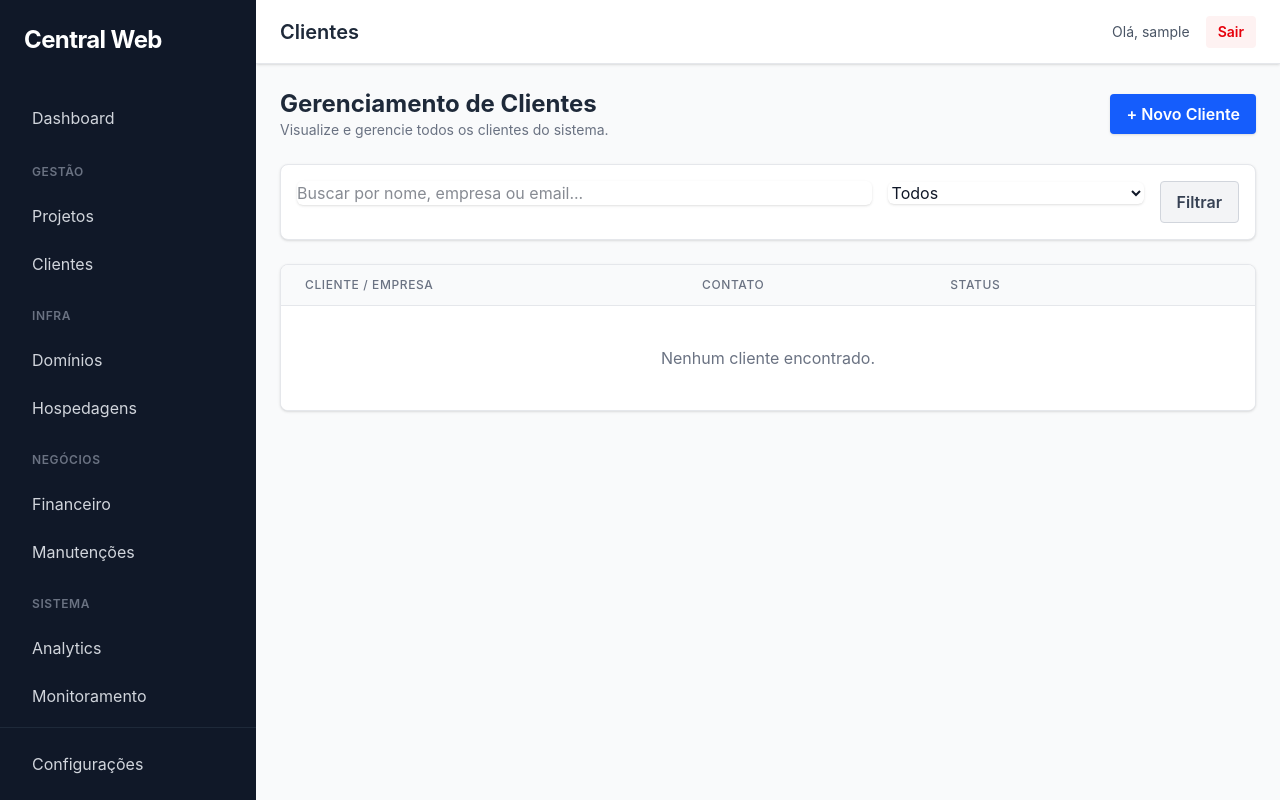
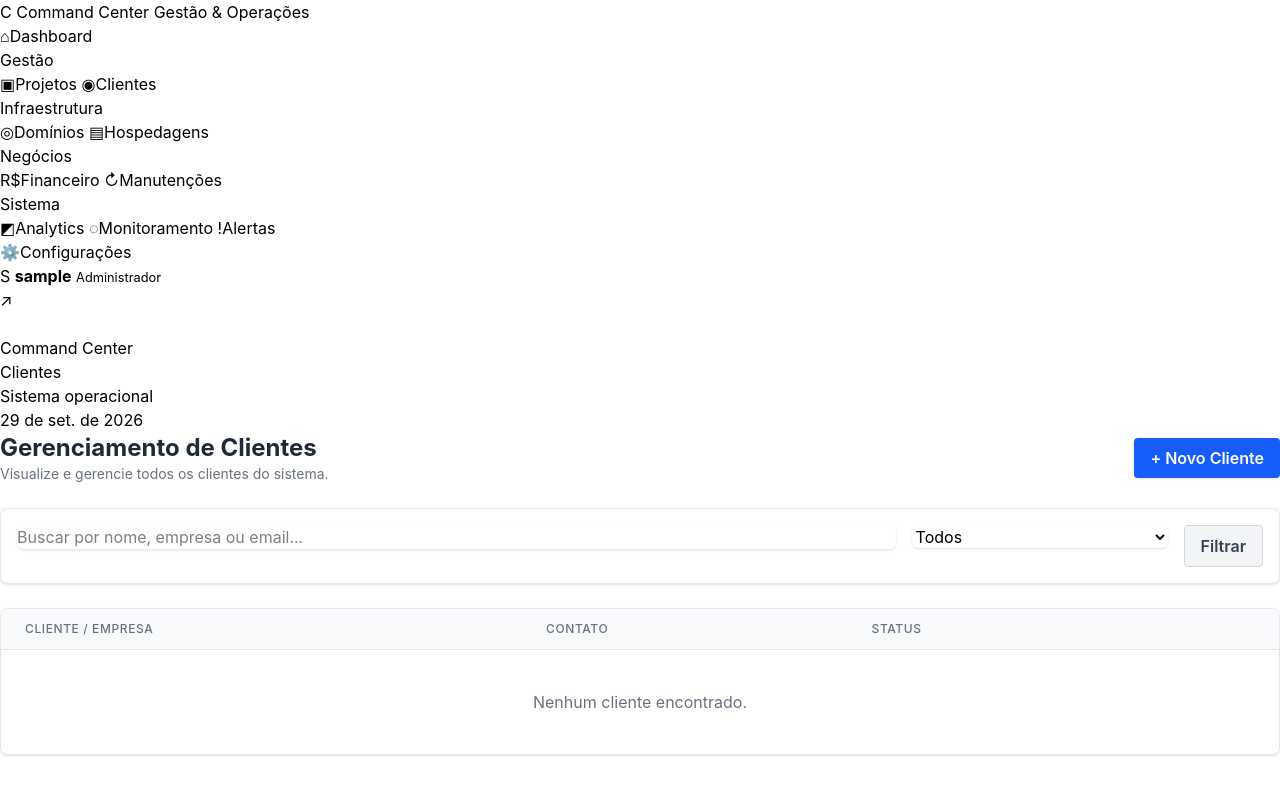
Before and after one commit to nicthecreator/command_center, a Django app: page /clientes/ in a window 1280 px wide. Run offline with Django 5.2, Linux system fonts and the light colour scheme; the visitor is signed in with stand-in values (Sample User, id 1); data that the repository does not hold is empty.

Commit message:
style: modernize global command center layout

```diff
--- a/templates/base.html
+++ b/templates/base.html
@@ -4,88 +4,149 @@
 <head>
     <meta charset="UTF-8">
     <meta name="viewport" content="width=device-width, initial-scale=1.0">
-    <title>{% block title %}Central de Projetos Web{% endblock %}</title>
-    <!-- Tailwind CSS -->
+    <title>{% block title %}Command Center{% endblock %}</title>
     <link href="{% static 'css/output.css' %}" rel="stylesheet">
-    <!-- HTMX -->
     <script src="{% static 'js/htmx.min.js' %}"></script>
     {% block head %}{% endblock %}
 </head>
-<body class="bg-gray-100 font-sans antialiased text-gray-900" hx-headers='{"X-CSRFToken": "{{ csrf_token }}"}'>
-    <div class="flex h-screen overflow-hidden">
+<body class="app-shell" hx-headers='{"X-CSRFToken": "{{ csrf_token }}"}'>
+    <div id="mobile-overlay" class="mobile-overlay" aria-hidden="true"></div>
 
-        <!-- Sidebar -->
-        <aside class="w-64 bg-gray-900 text-white flex-shrink-0 hidden md:flex flex-col">
-            <div class="p-6">
-                <h1 class="text-2xl font-bold tracking-tight">Central Web</h1>
+    <div class="app-layout">
+        <aside id="sidebar" class="sidebar">
+            <div class="sidebar-brand">
+                <a href="{% url 'dashboard:home' %}" class="brand-link">
+                    <span class="brand-mark">C</span>
+                    <span>
+                        <span class="brand-title">Command Center</span>
+                        <span class="brand-subtitle">Gestão & Operações</span>
+                    </span>
+                </a>
+                <button id="sidebar-close" class="icon-button sidebar-close" type="button" aria-label="Fechar menu">
+                    <svg viewBox="0 0 24 24" aria-hidden="true"><path d="M6 6l12 12M18 6L6 18"/></svg>
+                </button>
             </div>
-            <nav class="flex-1 px-4 space-y-2 mt-4 overflow-y-auto">
-                <a href="{% url 'dashboard:home' %}" class="block py-2.5 px-4 rounded transition duration-200 hover:bg-gray-800 text-gray-300 hover:text-white">Dashboard</a>
 
-                <div class="pt-4 pb-2">
-                    <p class="px-4 text-xs font-semibold text-gray-500 uppercase tracking-wider">Gestão</p>
+            <nav class="sidebar-nav" aria-label="Navegação principal">
+                <a href="{% url 'dashboard:home' %}" class="nav-link {% if request.resolver_match.app_name == 'dashboard' and request.resolver_match.url_name == 'home' %}active{% endif %}">
+                    <span class="nav-icon">⌂</span><span>Dashboard</span>
+                </a>
+
+                <div class="nav-section">Gestão</div>
+                <a href="{% url 'projects:list' %}" class="nav-link {% if request.resolver_match.app_name == 'projects' %}active{% endif %}">
+                    <span class="nav-icon">▣</span><span>Projetos</span>
+                </a>
+                <a href="{% url 'clients:list' %}" class="nav-link {% if request.resolver_match.app_name == 'clients' %}active{% endif %}">
+                    <span class="nav-icon">◉</span><span>Clientes</span>
+                </a>
+
+                <div class="nav-section">Infraestrutura</div>
+                <a href="{% url 'domains:list' %}" class="nav-link {% if request.resolver_match.app_name == 'domains' %}active{% endif %}">
+                    <span class="nav-icon">◎</span><span>Domínios</span>
+                </a>
+                <a href="{% url 'hosting:list' %}" class="nav-link {% if request.resolver_match.app_name == 'hosting' %}active{% endif %}">
+                    <span class="nav-icon">▤</span><span>Hospedagens</span>
+                </a>
+
+                <div class="nav-section">Negócios</div>
+                <a href="{% url 'finance:list' %}" class="nav-link {% if request.resolver_match.app_name == 'finance' %}active{% endif %}">
+                    <span class="nav-icon">R$</span><span>Financeiro</span>
+                </a>
+                <a href="{% url 'maintenance:list' %}" class="nav-link {% if request.resolver_match.app_name == 'maintenance' %}active{% endif %}">
+                    <span class="nav-icon">↻</span><span>Manutenções</span>
+                </a>
+
+                <div class="nav-section">Sistema</div>
+                <a href="{% url 'dashboard:analytics' %}" class="nav-link {% if request.resolver_match.url_name == 'analytics' %}active{% endif %}">
+                    <span class="nav-icon">◩</span><span>Analytics</span>
+                </a>
+                <a href="{% url 'dashboard:monitoring' %}" class="nav-link {% if request.resolver_match.url_name == 'monitoring' %}active{% endif %}">
+                    <span class="nav-icon">◌</span><span>Monitoramento</span>
+                </a>
+                <a href="{% url 'dashboard:alerts' %}" class="nav-link {% if request.resolver_match.url_name == 'alerts' %}active{% endif %}">
+                    <span class="nav-icon">!</span><span>Alertas</span>
+                </a>
+            </nav>
+
+            <div class="sidebar-footer">
+                <a href="{% url 'dashboard:settings' %}" class="nav-link {% if request.resolver_match.url_name == 'settings' %}active{% endif %}">
+                    <span class="nav-icon">⚙</span><span>Configurações</span>
+                </a>
+                <div class="sidebar-user">
+                    <span class="avatar">{{ user.username|default:"A"|slice:":1"|upper }}</span>
+                    <span class="user-meta">
+                        <strong>{{ user.username|default:"Admin" }}</strong>
+                        <small>Administrador</small>
+                    </span>
+                    <form action="{% url 'logout' %}" method="post">
+                        {% csrf_token %}
+                        <button type="submit" class="logout-button" title="Sair" aria-label="Sair">↗</button>
+                    </form>
                 </div>
-                <a href="{% url 'projects:list' %}" class="block py-2 px-4 rounded transition duration-200 hover:bg-gray-800 text-gray-300 hover:text-white">Projetos</a>
-                <a href="{% url 'clients:list' %}" class="block py-2 px-4 rounded transition duration-200 hover:bg-gray-800 text-gray-300 hover:text-white">Clientes</a>
-
-                <div class="pt-4 pb-2">
-                    <p class="px-4 text-xs font-semibold text-gray-500 uppercase tracking-wider">Infra</p>
-                </div>
-                <a href="{% url 'domains:list' %}" class="block py-2 px-4 rounded transition duration-200 hover:bg-gray-800 text-gray-300 hover:text-white">Domínios</a>
-                <a href="{% url 'hosting:list' %}" class="block py-2 px-4 rounded transition duration-200 hover:bg-gray-800 text-gray-300 hover:text-white">Hospedagens</a>
-
-                <div class="pt-4 pb-2">
-                    <p class="px-4 text-xs font-semibold text-gray-500 uppercase tracking-wider">Negócios</p>
-                </div>
-                <a href="{% url 'finance:list' %}" class="block py-2 px-4 rounded transition duration-200 hover:bg-gray-800 text-gray-300 hover:text-white">Financeiro</a>
-                <a href="{% url 'maintenance:list' %}" class="block py-2 px-4 rounded transition duration-200 hover:bg-gray-800 text-gray-300 hover:text-white">Manutenções</a>
-
-                <div class="pt-4 pb-2">
-                    <p class="px-4 text-xs font-semibold text-gray-500 uppercase tracking-wider">Sistema</p>
-                </div>
-                <a href="{% url 'dashboard:analytics' %}" class="block py-2 px-4 rounded transition duration-200 hover:bg-gray-800 text-gray-300 hover:text-white">Analytics</a>
-                <a href="{% url 'dashboard:monitoring' %}" class="block py-2 px-4 rounded transition duration-200 hover:bg-gray-800 text-gray-300 hover:text-white">Monitoramento</a>
-                <a href="{% url 'dashboard:alerts' %}" class="block py-2 px-4 rounded transition duration-200 hover:bg-gray-800 text-gray-300 hover:text-white">Alertas</a>
-            </nav>
-            <div class="p-4 border-t border-gray-800">
-                <a href="{% url 'dashboard:settings' %}" class="block py-2 px-4 rounded transition duration-200 hover:bg-gray-800 text-gray-300 hover:text-white">Configurações</a>
             </div>
         </aside>
 
-        <!-- Main Content -->
-        <main class="flex-1 flex flex-col overflow-hidden">
-            <!-- Navbar -->
-            <header class="bg-white shadow-sm border-b border-gray-200 h-16 flex items-center justify-between px-6 z-10">
-                <div class="flex items-center">
-                    <button class="text-gray-500 focus:outline-none md:hidden">
-                        <svg class="h-6 w-6" fill="none" viewBox="0 0 24 24" stroke="currentColor">
-                            <path stroke-linecap="round" stroke-linejoin="round" stroke-width="2" d="M4 6h16M4 12h16M4 18h16"></path>
-                        </svg>
+        <main class="main-area">
+            <header class="topbar">
+                <div class="topbar-left">
+                    <button id="sidebar-open" class="icon-button mobile-menu-button" type="button" aria-label="Abrir menu">
+                        <svg viewBox="0 0 24 24" aria-hidden="true"><path d="M4 7h16M4 12h16M4 17h16"/></svg>
                     </button>
-                    <h2 class="text-xl font-semibold text-gray-800 ml-4 md:ml-0">{% block header_title %}Painel{% endblock %}</h2>
+                    <div>
+                        <p class="eyebrow">Command Center</p>
+                        <h1>{% block header_title %}Painel{% endblock %}</h1>
+                    </div>
                 </div>
-                <div class="flex items-center space-x-4">
-                    <div class="text-sm text-gray-600">Olá, {{ user.username|default:"Admin" }}</div>
-                    <form action="{% url 'logout' %}" method="post" class="inline">
-                        {% csrf_token %}
-                        <button type="submit" class="text-sm font-semibold text-red-600 hover:text-red-800 bg-red-50 hover:bg-red-100 px-3 py-1.5 rounded transition-colors">
-                            Sair
-                        </button>
-                    </form>
+                <div class="topbar-right">
+                    <div class="status-chip"><span class="status-dot"></span>Sistema operacional</div>
+                    <div class="topbar-date" id="current-date"></div>
                 </div>
             </header>
 
-            <!-- Content Area -->
-            <div class="flex-1 overflow-y-auto bg-gray-50 p-6">
+            <div class="page-content">
+                {% if messages %}
+                <div class="flash-stack">
+                    {% for message in messages %}
+                    <div class="flash-message {% if message.tags == 'success' %}success{% elif message.tags == 'error' %}error{% else %}info{% endif %}">
+                        <span>{{ message }}</span>
+                    </div>
+                    {% endfor %}
+                </div>
+                {% endif %}
+
                 {% block content %}
-                <!-- Default Content -->
-                <div class="bg-white rounded-lg shadow-sm border border-gray-200 p-8 text-center">
-                    <h3 class="text-2xl font-semibold text-gray-800 mb-2">Bem-vindo à Central de Projetos Web</h3>
-                    <p class="text-gray-500 mb-6">A infraestrutura do seu painel administrativo está pronta.</p>
-                </div>
+                <section class="empty-state">
+                    <div class="empty-icon">C</div>
+                    <h2>Bem-vindo ao Command Center</h2>
+                    <p>Centralize seus projetos, clientes, infraestrutura e operações em um único painel.</p>
+                </section>
                 {% endblock %}
             </div>
         </main>
     </div>
+
+    <script>
+        (() => {
+            const sidebar = document.getElementById('sidebar');
+            const overlay = document.getElementById('mobile-overlay');
+            const openBtn = document.getElementById('sidebar-open');
+            const closeBtn = document.getElementById('sidebar-close');
+            const toggle = (open) => {
+                sidebar.classList.toggle('open', open);
+                overlay.classList.toggle('visible', open);
+                document.body.classList.toggle('menu-open', open);
+            };
+            openBtn?.addEventListener('click', () => toggle(true));
+            closeBtn?.addEventListener('click', () => toggle(false));
+            overlay?.addEventListener('click', () => toggle(false));
+
+            const date = document.getElementById('current-date');
+            if (date) {
+                date.textContent = new Intl.DateTimeFormat('pt-BR', {
+                    day: '2-digit', month: 'short', year: 'numeric'
+                }).format(new Date());
+            }
+        })();
+    </script>
 </body>
 </html>
```
